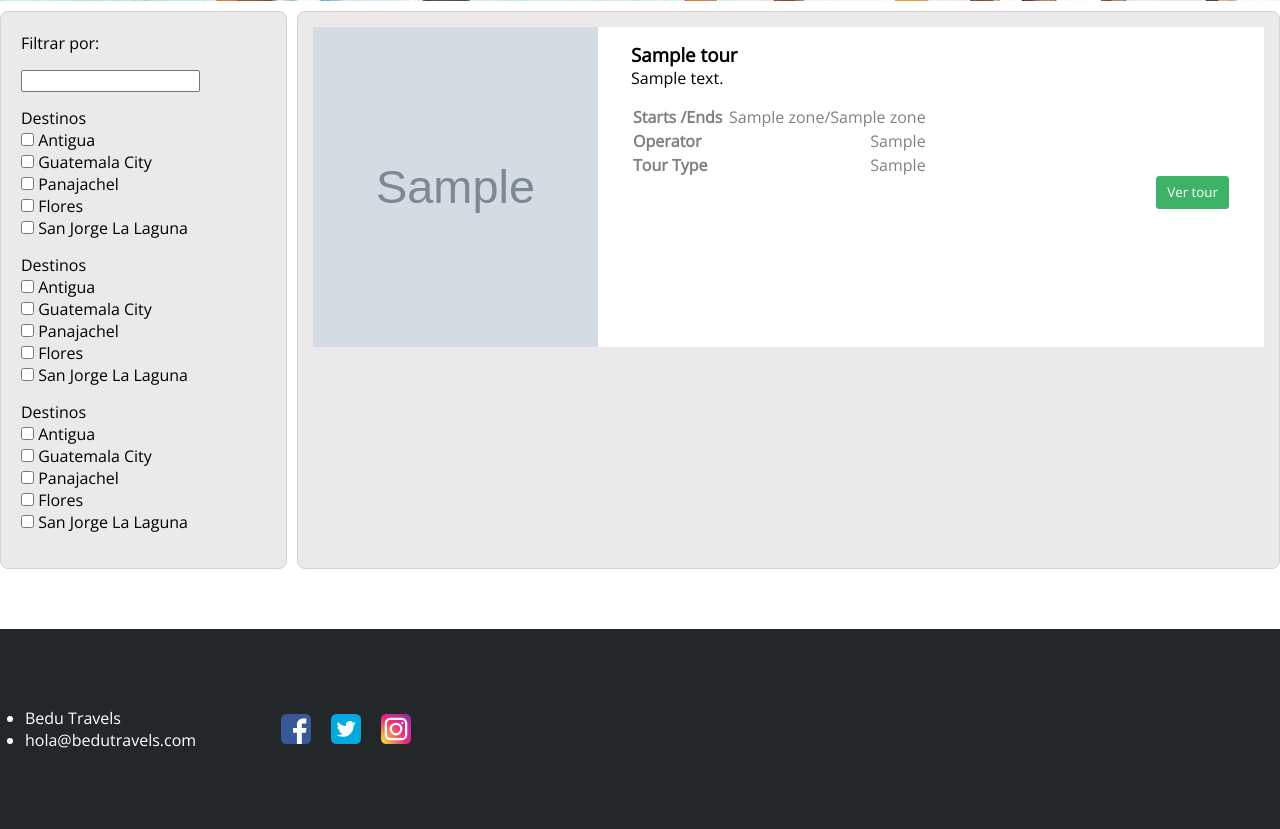
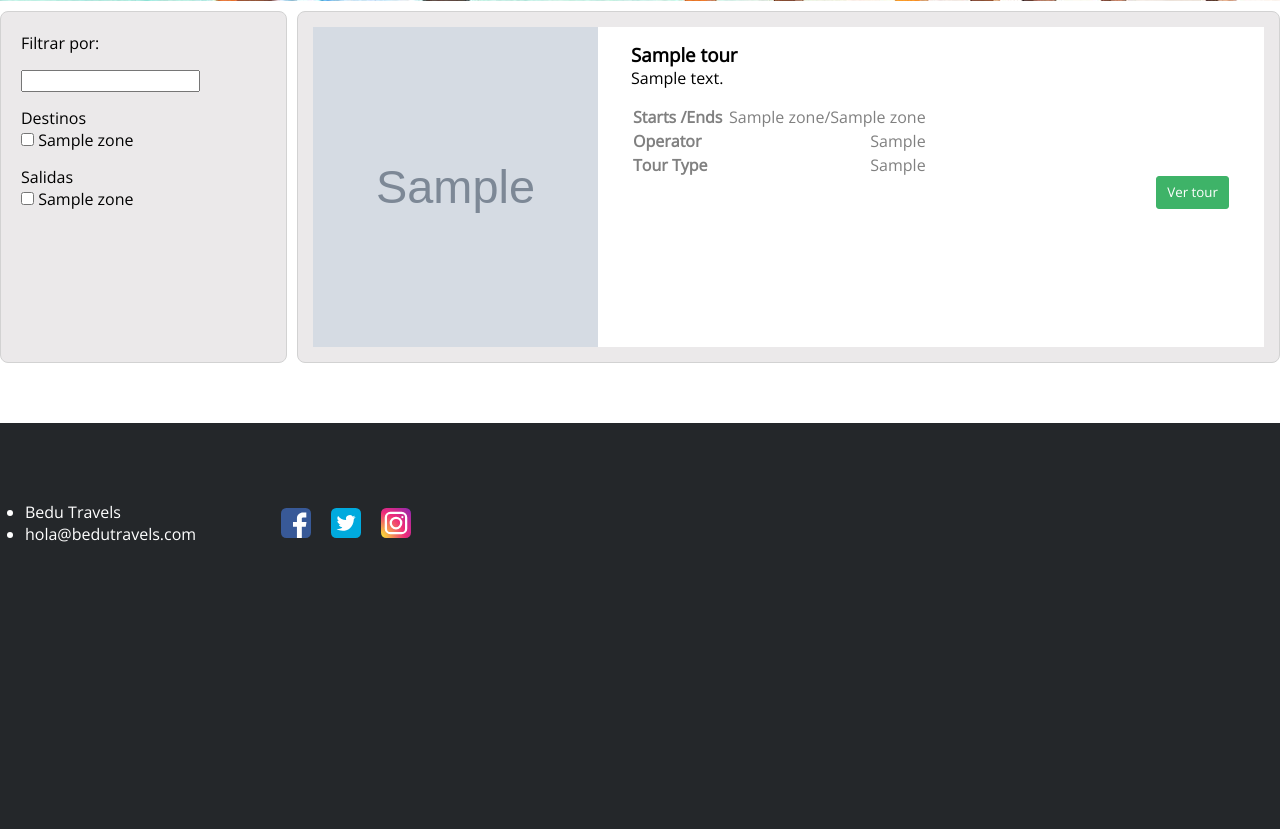
Before and after one commit to metalerk/bedutravels, a Django app: page / in a window 1280 px wide. Shown: the part 369-1198 px from the top of the page. After the commit the page ends 911 px from the top, so only its background shows below. Run offline with Django 3.2, Linux system fonts and the light colour scheme; tables that the repository leaves empty hold one stand-in row (values such as "Sample post"); grey boxes marked "Sample" are stand-in pictures.

Commit message:
add dynamic arrivals render

```diff
--- a/templates/tours/index.html
+++ b/templates/tours/index.html
@@ -38,76 +38,23 @@
         <div class="margin-bottom-sm">
           <p>Destinos</p>
             <ul>
+              {% for t in tour_arrivals %}
               <li>
                 <input type="checkbox" id="fruit4" name="" value="">
-                <label for="fruit4">Antigua</label>
+                <label for="fruit4">{{ t }}</label>
               </li>
+              {% endfor %}
+           </ul>
+         </div>
+         <div class="margin-bottom-sm">
+          <p>Salidas</p>
+            <ul>
+              {% for t in tour_takeoff %}
               <li>
                 <input type="checkbox" id="fruit4" name="" value="">
-                <label for="fruit4">Guatemala City</label>
+                <label for="fruit4">{{ t }}</label>
               </li>
-              <li>
-                <input type="checkbox" id="fruit4" name="" value="">
-                <label for="fruit4">Panajachel</label>
-              </li>
-              <li>
-                <input type="checkbox" id="fruit4" name="" value="">
-                <label for="fruit4">Flores</label>
-              </li>
-              <li>
-                <input type="checkbox" id="fruit4" name="" value="">
-                <label for="fruit4">San Jorge La Laguna</label>
-              </li>
-            </ul>
-         </div>
-         <div class="margin-bottom-sm">
-           <p>Destinos</p>
-           <ul>
-             <li>
-               <input type="checkbox" id="fruit4" name="" value="">
-               <label for="fruit4">Antigua</label>
-             </li>
-             <li>
-               <input type="checkbox" id="fruit4" name="" value="">
-               <label for="fruit4">Guatemala City</label>
-             </li>
-             <li>
-               <input type="checkbox" id="fruit4" name="" value="">
-               <label for="fruit4">Panajachel</label>
-             </li>
-             <li>
-               <input type="checkbox" id="fruit4" name="" value="">
-               <label for="fruit4">Flores</label>
-             </li>
-             <li>
-               <input type="checkbox" id="fruit4" name="" value="">
-               <label for="fruit4">San Jorge La Laguna</label>
-             </li>
-          </ul>
-         </div>
-         <div class="margin-bottom-sm">
-           <p>Destinos</p>
-           <ul>
-             <li>
-               <input type="checkbox" id="fruit4" name="" value="">
-               <label for="fruit4">Antigua</label>
-             </li>
-             <li>
-               <input type="checkbox" id="fruit4" name="" value="">
-               <label for="fruit4">Guatemala City</label>
-             </li>
-             <li>
-               <input type="checkbox" id="fruit4" name="" value="">
-               <label for="fruit4">Panajachel</label>
-             </li>
-             <li>
-               <input type="checkbox" id="fruit4" name="" value="">
-               <label for="fruit4">Flores</label>
-             </li>
-             <li>
-               <input type="checkbox" id="fruit4" name="" value="">
-               <label for="fruit4">San Jorge La Laguna</label>
-             </li>
+              {% endfor %}
            </ul>
          </div>
        </aside>
--- a/tours/views.py
+++ b/tours/views.py
@@ -3,4 +3,13 @@ from .models import Tour
 
 def index(request):
     tours = Tour.objects.all()
-    return render(request, 'tours/index.html', {'tours': tours, 'user': request.user})
+    return render(
+        request,
+        'tours/index.html',
+        {
+            'tours': tours,
+            'tour_arrivals': tours.distinct().values_list('arrival_zone__name', flat=True),
+            'tour_takeoff': tours.distinct().values_list('takeoff_zone__name', flat=True),
+            'user': request.user,
+        }
+    )
```
